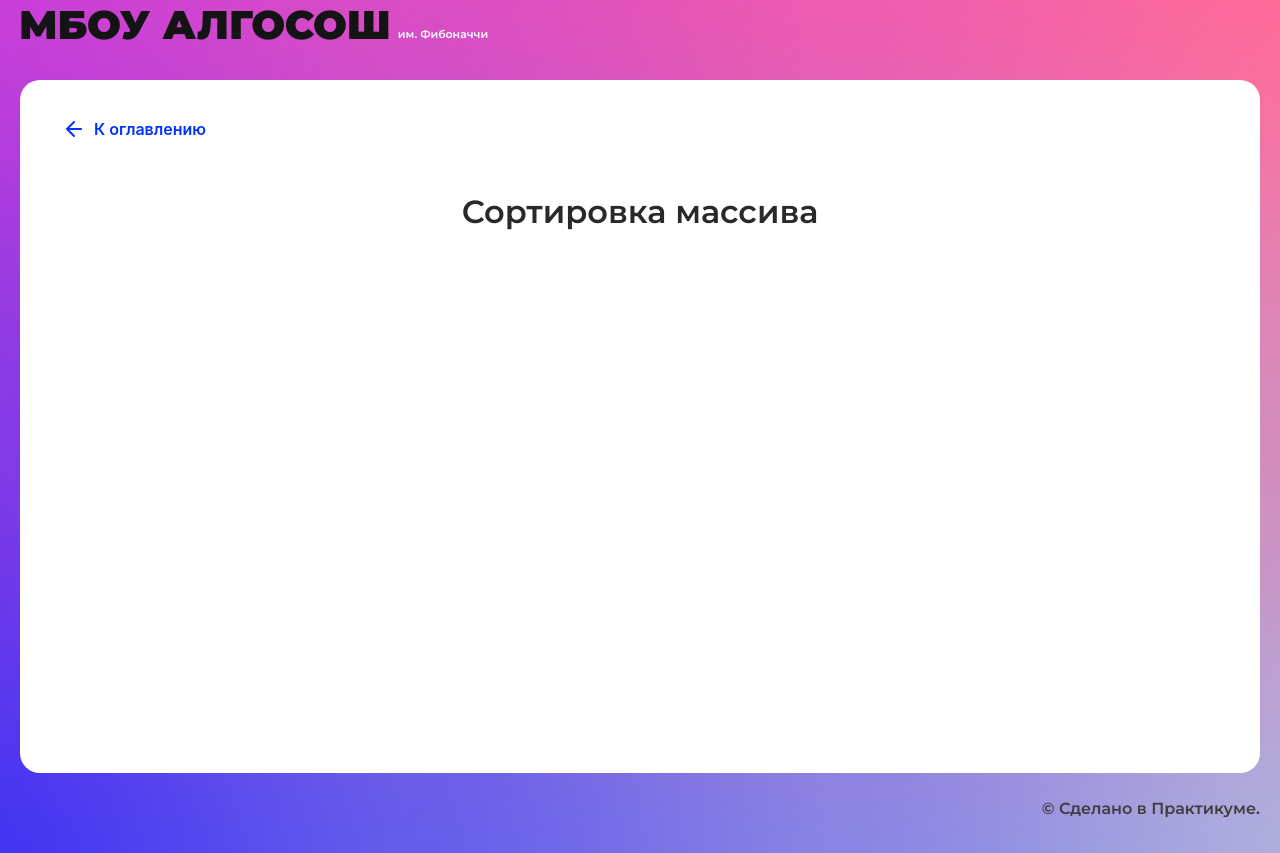
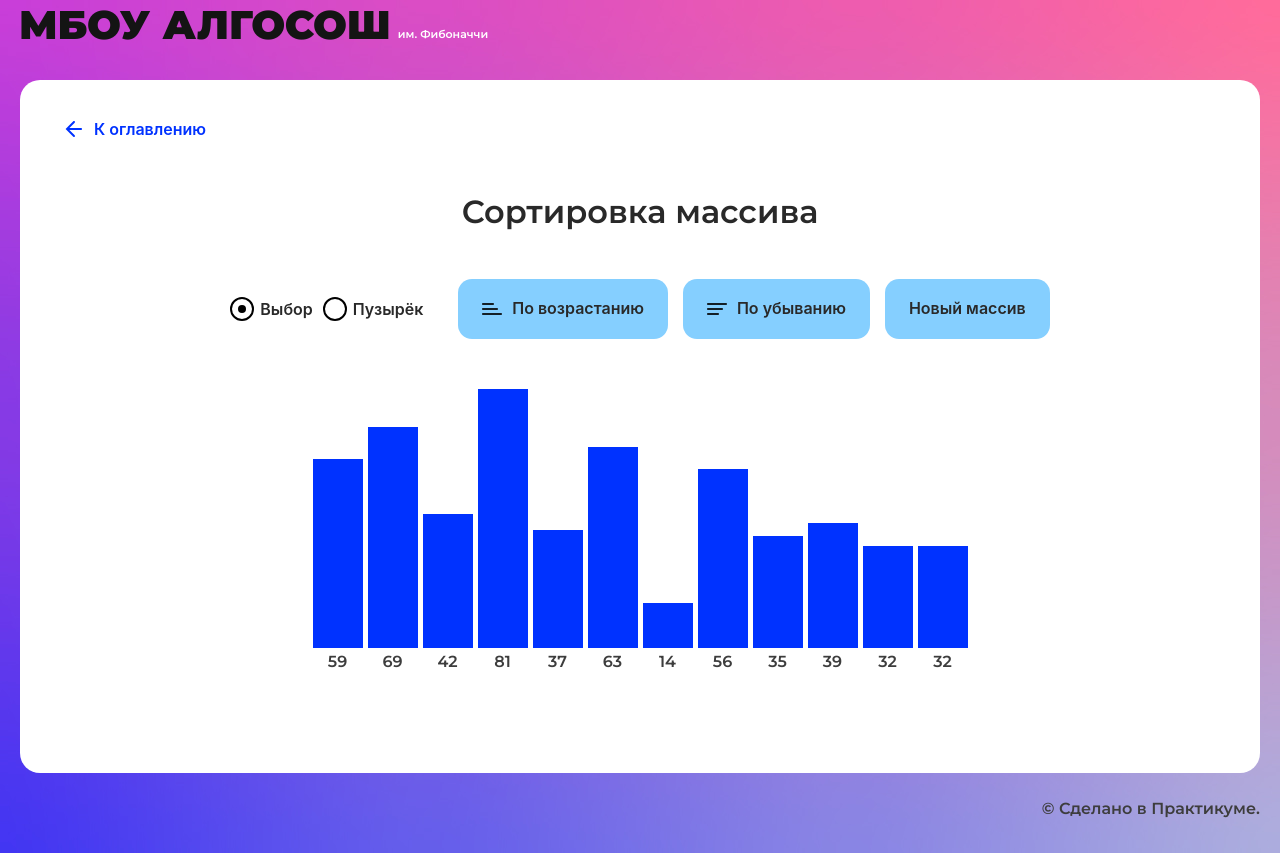
Before and after one commit to Darkerros/algososh, a React (Create React App) app: page /sorting in a window 1280 px wide. Built offline with nearby package versions, Linux system fonts and the light colour scheme.

Commit message:
feat: create sort page

```diff
--- /dev/null
+++ b/src/components/sorting-page/sorting-page.module.css
@@ -0,0 +1,25 @@
+.controlPanel {
+    gap: 35px;
+    display: flex;
+    justify-content: center;
+    align-items: center;
+}
+
+.radioContainer {
+    gap: 10px;
+    display: flex;
+}
+
+.btnContainer {
+    gap: 15px;
+    display: flex;
+}
+
+.columnContainer {
+    margin-top: 50px;
+
+    gap: 5px;
+    display: flex;
+    align-items: flex-end;
+    justify-content: center;
+}
--- a/src/components/sorting-page/sorting-page.tsx
+++ b/src/components/sorting-page/sorting-page.tsx
@@ -1,10 +1,111 @@
-import React from "react";
+import React, {ChangeEvent, useState} from "react";
+import styles from './sorting-page.module.css'
 import { SolutionLayout } from "../ui/solution-layout/solution-layout";
+import {Button} from "../ui/button/button";
+import {Column} from "../ui/column/column";
+import {Direction} from "../../types/direction";
+import {RadioInput} from "../ui/radio-input/radio-input";
+import {ISortElement} from "../../types/sort-element-interface";
+import {generateSortElemArray} from "../../utils/generate-sort-elem-array";
+import {bubleSortWithIterCalback} from "../../utils/buble-sort-with-iter-calback";
+import {selectSortWithIterCalback} from "../../utils/select-sort-with-iter-calback";
 
 export const SortingPage: React.FC = () => {
+  const [radioValue, setRadioValue] = useState("selectionSort");
+  const [array, setArray] = useState<ISortElement[]>(generateSortElemArray());
+  const [loader, setLoader] = useState({
+    ascending: false,
+    descending: false,
+    loader: false,
+  });
+
+  const handleGenNewArray = () => {
+    setArray(generateSortElemArray());
+  };
+
+  const onChange = (e: ChangeEvent<HTMLInputElement>) => {
+    setRadioValue(e.target.value);
+  };
+
+  const handleSort = (order: Direction) => {
+    if (radioValue === "selectionSort") {
+      selectionSort(array, order);
+    } else {
+      bubbleSort(array, order);
+    }
+  };
+
+  const selectionSort = async (arr: ISortElement[], order: Direction) => {
+    if (order === Direction.Ascending) {
+      setLoader({ ...loader, loader: true, ascending: true });
+    } else {
+      setLoader({ ...loader, loader: true, descending: true });
+    }
+
+    await selectSortWithIterCalback(arr, order, setArray)
+    setLoader({ loader: false, descending: false, ascending: false });
+  };
+
+  const bubbleSort = async (arr: ISortElement[], order: Direction) => {
+    if (order === Direction.Ascending) {
+      setLoader({ ...loader, loader: true, ascending: true });
+    } else {
+      setLoader({ ...loader, loader: true, descending: true });
+    }
+
+    await bubleSortWithIterCalback(array, order, setArray)
+    setLoader({ loader: false, descending: false, ascending: false });
+  };
+
   return (
-    <SolutionLayout title="Сортировка массива">
-
-    </SolutionLayout>
+      <SolutionLayout title="Сортировка массива">
+        <div className={styles.controlPanel}>
+          <div className={styles.radioContainer}>
+            <RadioInput
+                label="Выбор"
+                name="sortType"
+                value="selectionSort"
+                defaultChecked
+                onChange={onChange}
+                disabled={loader.loader}
+            />
+            <RadioInput
+                label="Пузырёк"
+                name="sortType"
+                value="bubbleSort"
+                onChange={onChange}
+                disabled={loader.loader}
+            />
+          </div>
+          <div className={styles.btnContainer}>
+            <Button
+                text="По возрастанию"
+                sorting={Direction.Ascending}
+                onClick={() => handleSort(Direction.Ascending)}
+                isLoader={loader.ascending}
+                disabled={loader.descending}
+            />
+            <Button
+                text="По убыванию"
+                sorting={Direction.Descending}
+                onClick={() => handleSort(Direction.Descending)}
+                isLoader={loader.descending}
+                disabled={loader.ascending}
+            />
+            <Button
+                text="Новый массив"
+                onClick={handleGenNewArray}
+                disabled={loader.loader}
+            />
+          </div>
+        </div>
+        <div className={styles.columnContainer}>
+          {array.map((item, index) => {
+            return (
+                <Column key={index} index={item.index} state={item.state} />
+            );
+          })}
+        </div>
+      </SolutionLayout>
   );
 };
```
